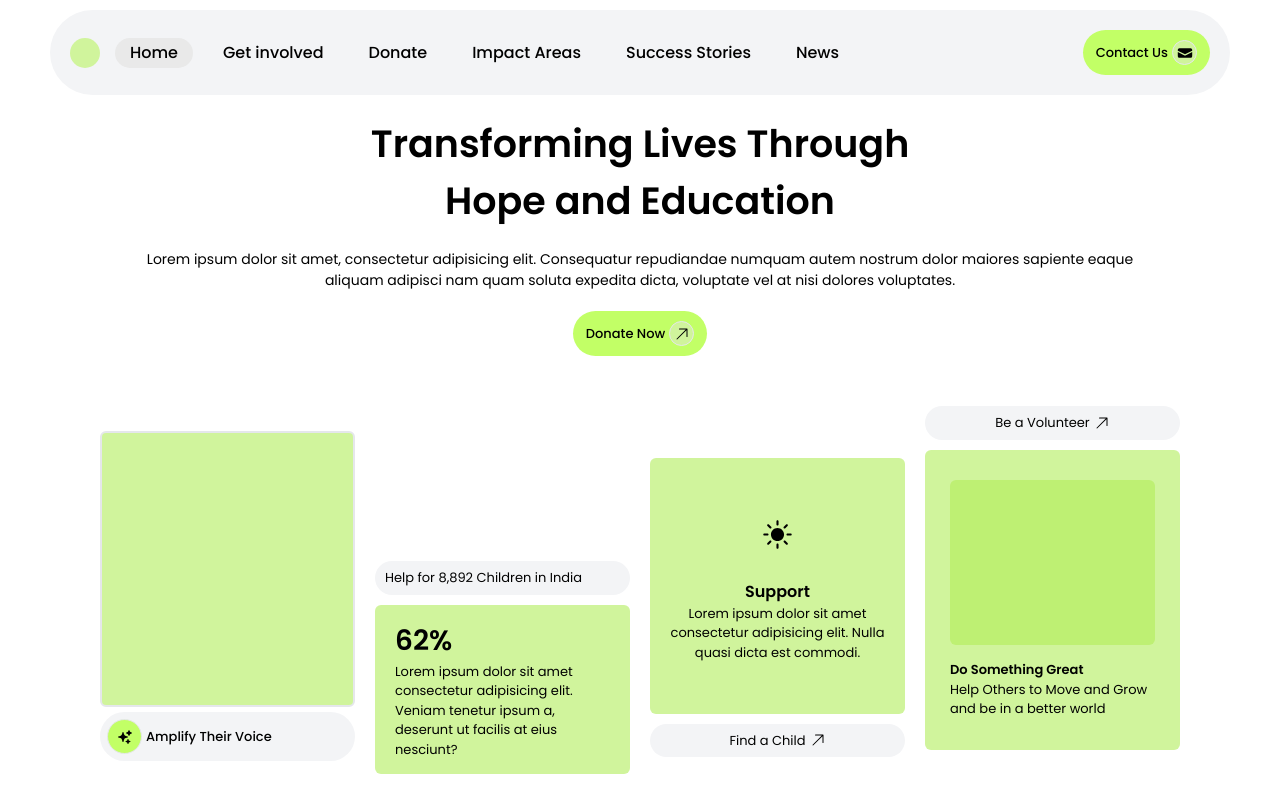
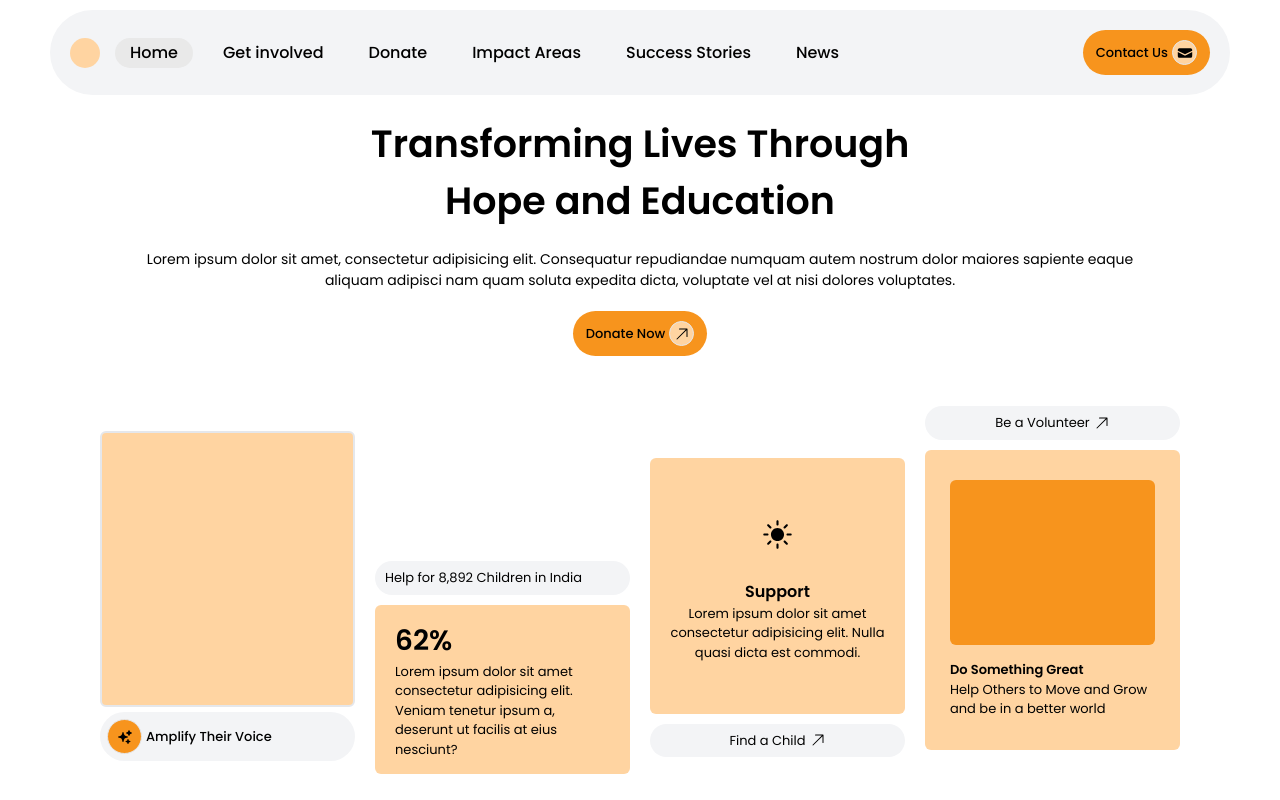
Before and after one commit to KenUdoudo/company, a React (Vite) app: page / in a window 1280 px wide. Shown: the top 800 px of the page. Built offline with nearby package versions, Linux system fonts and the light colour scheme.

Commit message:
CHANGING COLOR

```diff
--- a/src/App.jsx
+++ b/src/App.jsx
@@ -15,7 +15,7 @@ function App() {
     <div className='px-[50px] font-monts'>
       <div className='flex flex-row justify-between items-center bg-gray-100 rounded-full px-[20px] py-[20px] mt-[10px]'>
         <div className="flex flex-row justify-center items-center gap-x-[15px]">
-          <div className="h-[30px] w-[30px] rounded-full bg-[#D0F49C]"></div>
+          <div className="h-[30px] w-[30px] rounded-full bg-[#FFD4A1]"></div>
           <button className={`${tab === 0 ? " bg-[#E9E9E9]" : ""} rounded-full px-[15px] py-[3px] text-[16px] font-[500]`} onClick={()=> setTab(0)}>Home</button>
           <button className={`${tab === 1 ? " bg-[#E9E9E9]" : ""} rounded-full px-[15px] py-[3px] text-[16px] font-[500]`} onClick={()=> setTab(1)}>Get involved</button>
           <button className={`${tab === 2 ? " bg-[#E9E9E9]" : ""} rounded-full px-[15px] py-[3px] text-[16px] font-[500]`} onClick={()=> setTab(2)}>Donate</button>
@@ -23,9 +23,9 @@ function App() {
           <button className={`${tab === 4 ? " bg-[#E9E9E9]" : ""} rounded-full px-[15px] py-[3px] text-[16px] font-[500]`} onClick={()=> setTab(4)}>Success Stories</button>
           <button className={`${tab === 5 ? " bg-[#E9E9E9]" : ""} rounded-full px-[15px] py-[3px] text-[16px] font-[500]`} onClick={()=> setTab(5)}>News</button>
         </div>
-        <div className='flex flex-row justify-center items-center gap-[4px] rounded-full px-[13px] py-[10px] bg-[#C2FF66] cursor-pointer'>
+        <div className='flex flex-row justify-center items-center gap-[4px] rounded-full px-[13px] py-[10px] bg-[#F7941D] cursor-pointer'>
           <p className='text-[13px] font-[500]'>Contact Us</p>
-          <div className='h-[25px] w-[25px] rounded-full border-[1px] bg-[#D0F49C] flex justify-center items-center'><HiMiniEnvelope/></div>
+          <div className='h-[25px] w-[25px] rounded-full border-[1px] bg-[#FFD4A1] flex justify-center items-center'><HiMiniEnvelope/></div>
         </div>
       </div>
 
@@ -51,7 +51,7 @@ function App() {
       </div>
 
       <div className='flex flex-row justify-between items-center bg-gray-100 rounded-full px-[20px] py-[20px] mt-[80px]'>
-        <div className="h-[30px] w-[30px] rounded-full bg-[#D0F49C]"></div>
+        <div className="h-[30px] w-[30px] rounded-full bg-[#FFD4A1]"></div>
         <div className="flex flex-row justify-center items-center gap-x-[15px]">
           <button className="rounded-full px-[15px] py-[3px] text-[13px] font-[500]" onClick={()=> setTab(0)}>Home</button>
           <button className="rounded-full px-[15px] py-[3px] text-[13px] font-[500]" onClick={()=> setTab(1)}>Get involved</button>
@@ -61,9 +61,9 @@ function App() {
           <button className="rounded-full px-[15px] py-[3px] text-[13px] font-[500]" onClick={()=> setTab(5)}>News</button>
         </div>
         <div className='flex flex-row justify-center items-center space-x-[10px]'>
-          <div className="h-[30px] w-[30px] rounded-full bg-[#C2FF66] flex justify-center items-center"><IoLogoFacebook/></div>
-          <div className="h-[30px] w-[30px] rounded-full bg-[#C2FF66] flex justify-center items-center"><FaTwitter/></div>
-          <div className="h-[30px] w-[30px] rounded-full bg-[#C2FF66] flex justify-center items-center"><FaLinkedin/></div>
+          <div className="h-[30px] w-[30px] rounded-full bg-[#F7941D] flex justify-center items-center"><IoLogoFacebook/></div>
+          <div className="h-[30px] w-[30px] rounded-full bg-[#F7941D] flex justify-center items-center"><FaTwitter/></div>
+          <div className="h-[30px] w-[30px] rounded-full bg-[#F7941D] flex justify-center items-center"><FaLinkedin/></div>
         </div>
 
 
--- a/src/components/Home/section1.jsx
+++ b/src/components/Home/section1.jsx
@@ -7,18 +7,18 @@ const Section1 = () => {
             <div className="flex flex-col justify-center items-center text-center gap-y-[20px]">
                 <p className="text-[38px] font-[600]">Transforming Lives Through <br /> Hope and Education</p>
                 <p className="px-[80px] text-[14px]">Lorem ipsum dolor sit amet, consectetur adipisicing elit. Consequatur repudiandae numquam autem nostrum dolor maiores sapiente eaque aliquam adipisci nam quam soluta expedita dicta, voluptate vel at nisi dolores voluptates.</p>
-                <div className='flex flex-row justify-center items-center gap-[4px] rounded-full px-[13px] py-[10px] bg-[#C2FF66] cursor-pointer'>
+                <div className='flex flex-row justify-center items-center gap-[4px] rounded-full px-[13px] py-[10px] bg-[#F7941D] cursor-pointer'>
                     <p className='text-[13px] font-[500]'>Donate Now</p>
-                    <div className='h-[25px] w-[25px] rounded-full border-[1px] bg-[#D0F49C] flex justify-center items-center'><HiArrowUpRight/></div>
+                    <div className='h-[25px] w-[25px] rounded-full border-[1px] bg-[#FFD4A1] flex justify-center items-center'><HiArrowUpRight/></div>
                 </div>
             </div>
 
             <div className="px-[50px] space-x-[20px] flex flex-row justify-center items-center h-[500px]">
                 <div className="w-[25%] h-[350px] gap-[5px] flex flex-col justify-normal items-center">
-                    <div className="h-[80%] w-full border-[2px] bg-[#D0F49C] rounded-md"></div>
+                    <div className="h-[80%] w-full border-[2px] bg-[#FFD4A1] rounded-md"></div>
                     <div className="h-[20%] w-full">
                         <div className='flex flex-row justify-start items-center gap-[4px] rounded-full px-[7px] py-[7px] bg-gray-100 cursor-pointer'>
-                            <div className='h-[35px] w-[35px] rounded-full border-[1px] bg-[#C2FF66] flex justify-center items-center'><HiSparkles/></div>
+                            <div className='h-[35px] w-[35px] rounded-full border-[1px] bg-[#F7941D] flex justify-center items-center'><HiSparkles/></div>
                             <p className='text-[13px] font-roboto font-[500]'>Amplify Their Voice</p>
                         </div>
                     </div>
@@ -27,7 +27,7 @@ const Section1 = () => {
 
                 <div className="w-[25%] h-[350px] flex flex-col justify-normal items-center gap-[10px] mt-[260px]">
                     <div className="w-full flex flex-row justify-start items-center gap-[4px] rounded-full px-[10px] py-[7px] bg-gray-100"><p className="text-[13px]">Help for 8,892 Children in India</p></div>
-                    <div className="bg-[#D0F49C] rounded-md px-[20px] py-[15px]">
+                    <div className="bg-[#FFD4A1] rounded-md px-[20px] py-[15px]">
                         <p className="text-[28px] font-semibold">62%</p>
                         <p className="text-[13px]">Lorem ipsum dolor sit amet consectetur adipisicing elit. Veniam tenetur ipsum a, deserunt ut facilis at eius nesciunt? </p>
                     </div>
@@ -35,7 +35,7 @@ const Section1 = () => {
 
 
                 <div className="w-[25%] h-[350px] flex flex-col justify-normal items-center gap-[10px] mt-[5%]">
-                    <div className="h-[73%] w-full bg-[#D0F49C] rounded-md flex flex-col justify-center items-center text-center px-[20px]">
+                    <div className="h-[73%] w-full bg-[#FFD4A1] rounded-md flex flex-col justify-center items-center text-center px-[20px]">
                         <div className="h-[50px] w-[50px] flex justify-center items-center"><IoIosSunny className="h-[35px] w-[35px]"/></div>
                         <p className="font-semibold pt-[20px]">Support</p>
                         <p className="text-[13px]">Lorem ipsum dolor sit amet consectetur adipisicing elit. Nulla quasi dicta est commodi. </p>
@@ -52,8 +52,8 @@ const Section1 = () => {
                             <p className="text-[13px]">Be a Volunteer</p>
                             <HiArrowUpRight/>
                     </div>
-                    <div className="h-[75%] w-full bg-[#D0F49C] rounded-md flex flex-col justify-center text-[13px] px-[25px]">
-                        <div className="h-[55%] w-full bg-[#BEF073] rounded-md"></div>
+                    <div className="h-[75%] w-full bg-[#FFD4A1] rounded-md flex flex-col justify-center text-[13px] px-[25px]">
+                        <div className="h-[55%] w-full bg-[#F7941D] rounded-md"></div>
                         <p className="pt-[15px] font-semibold">Do Something Great</p>
                         <p>Help Others to Move and Grow and be in a better world</p>
                     </div>
```
